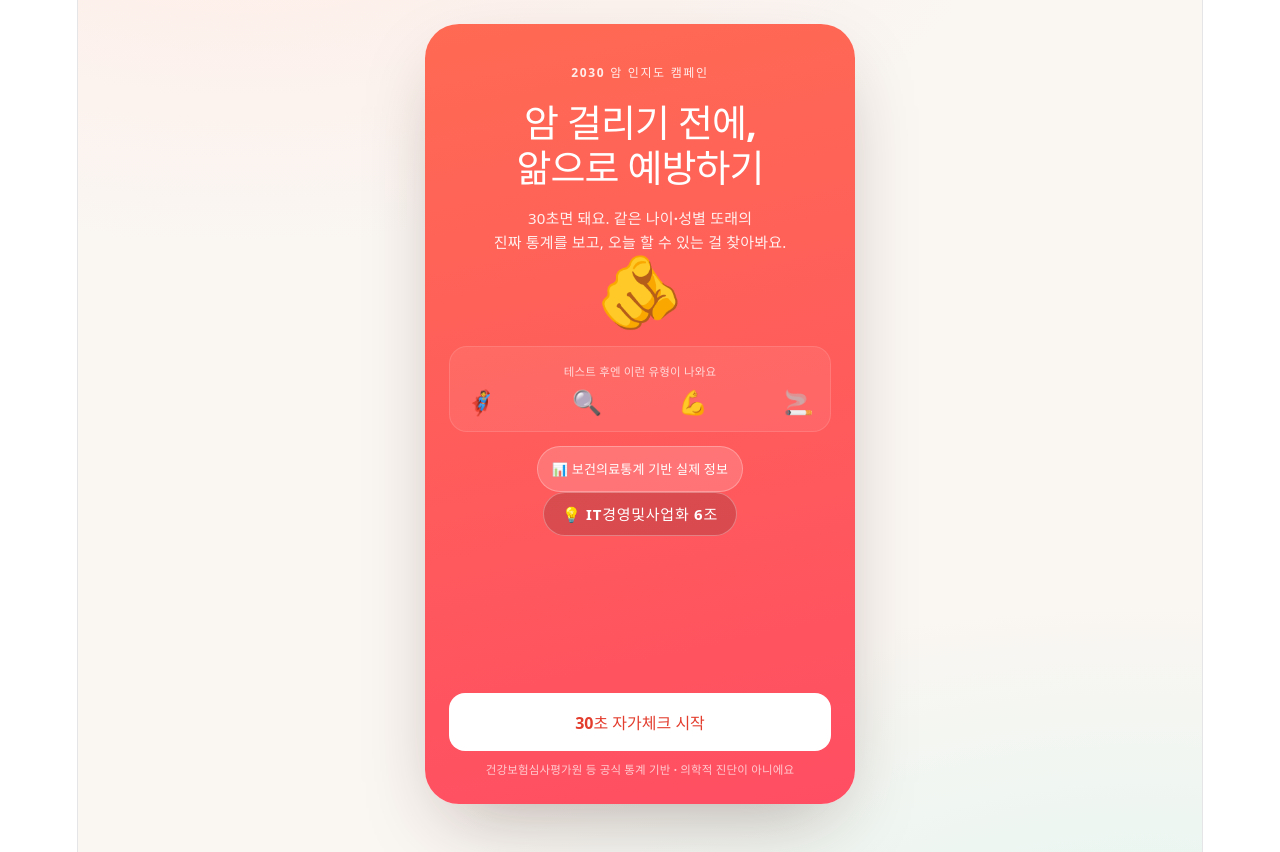
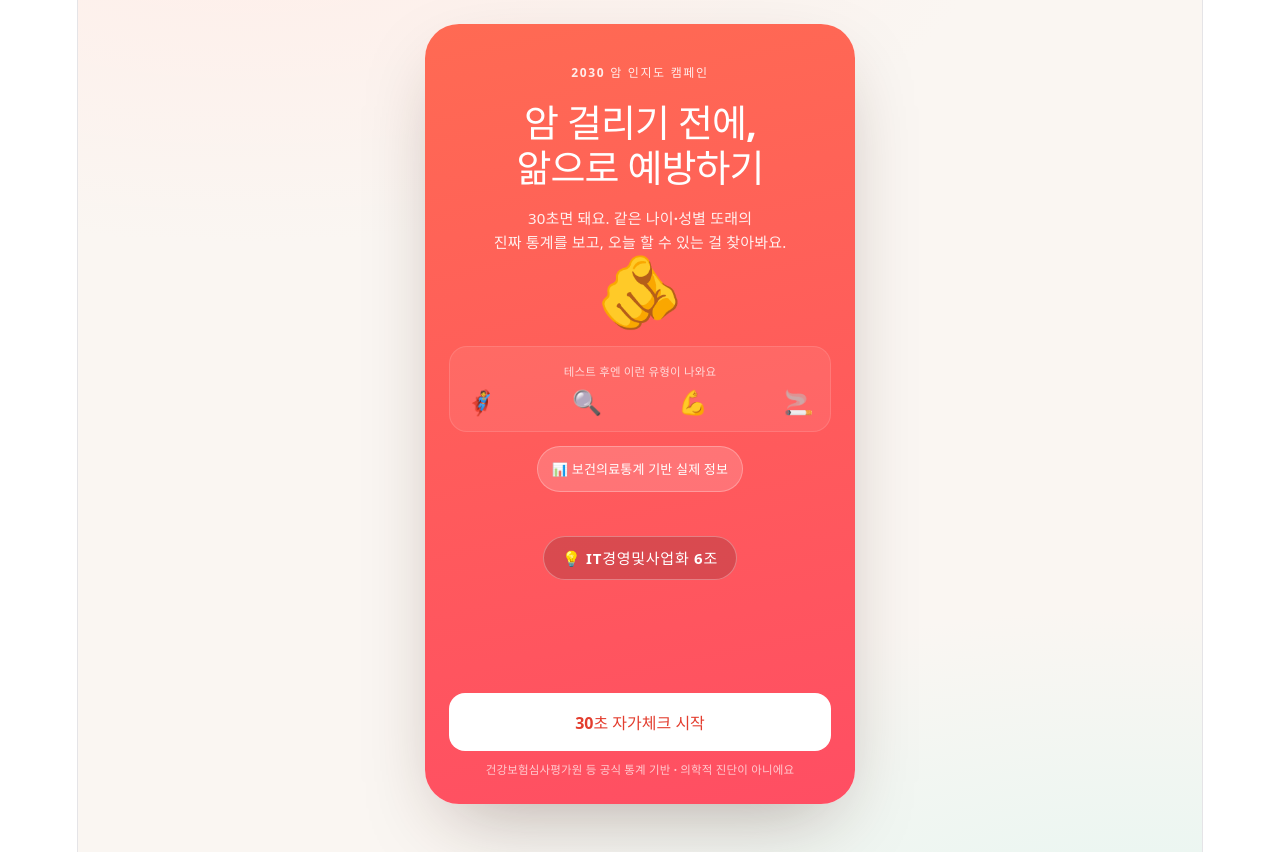
Before and after one commit to chzhclq8959-png/my-app, a React (Vite) app: page / in a window 1280 px wide. Built offline with nearby package versions, Linux system fonts and the light colour scheme.

Commit message:
수정 내용

```diff
--- a/src/App.jsx
+++ b/src/App.jsx
@@ -272,6 +272,7 @@ function Landing({ onStart }) {
         </div>
         <div style={{height:14}} />
         <div className="badge" style={{ alignSelf: "center" }}>📊 보건의료통계 기반 실제 정보</div>
+        <div style={{height:44}} />
         {/* 👇 수정된 부분 1: 조 이름 강조 (반투명 뱃지 스타일 적용) */}
         <div style={{
           alignSelf: "center", /* 가운데 정렬 */
```
